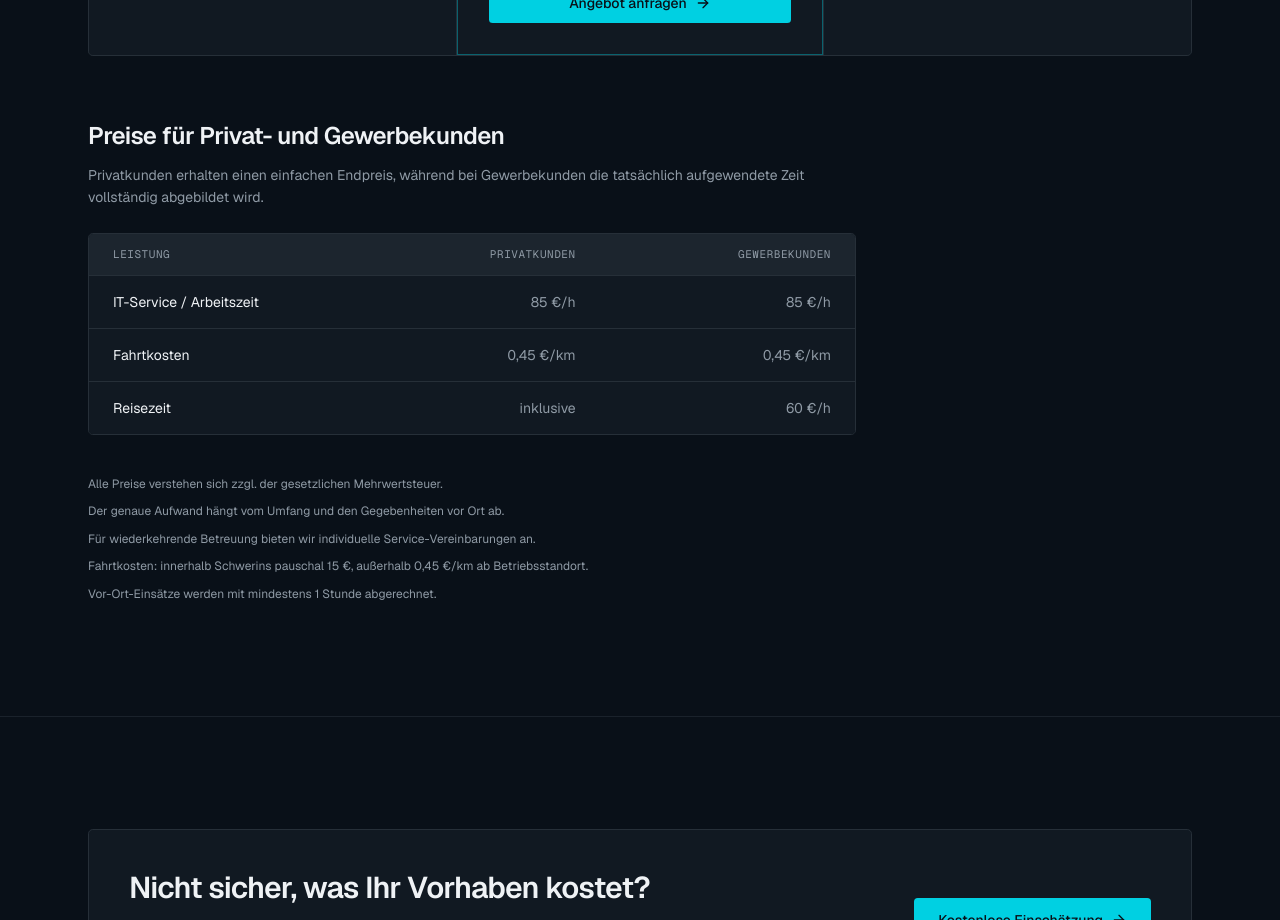
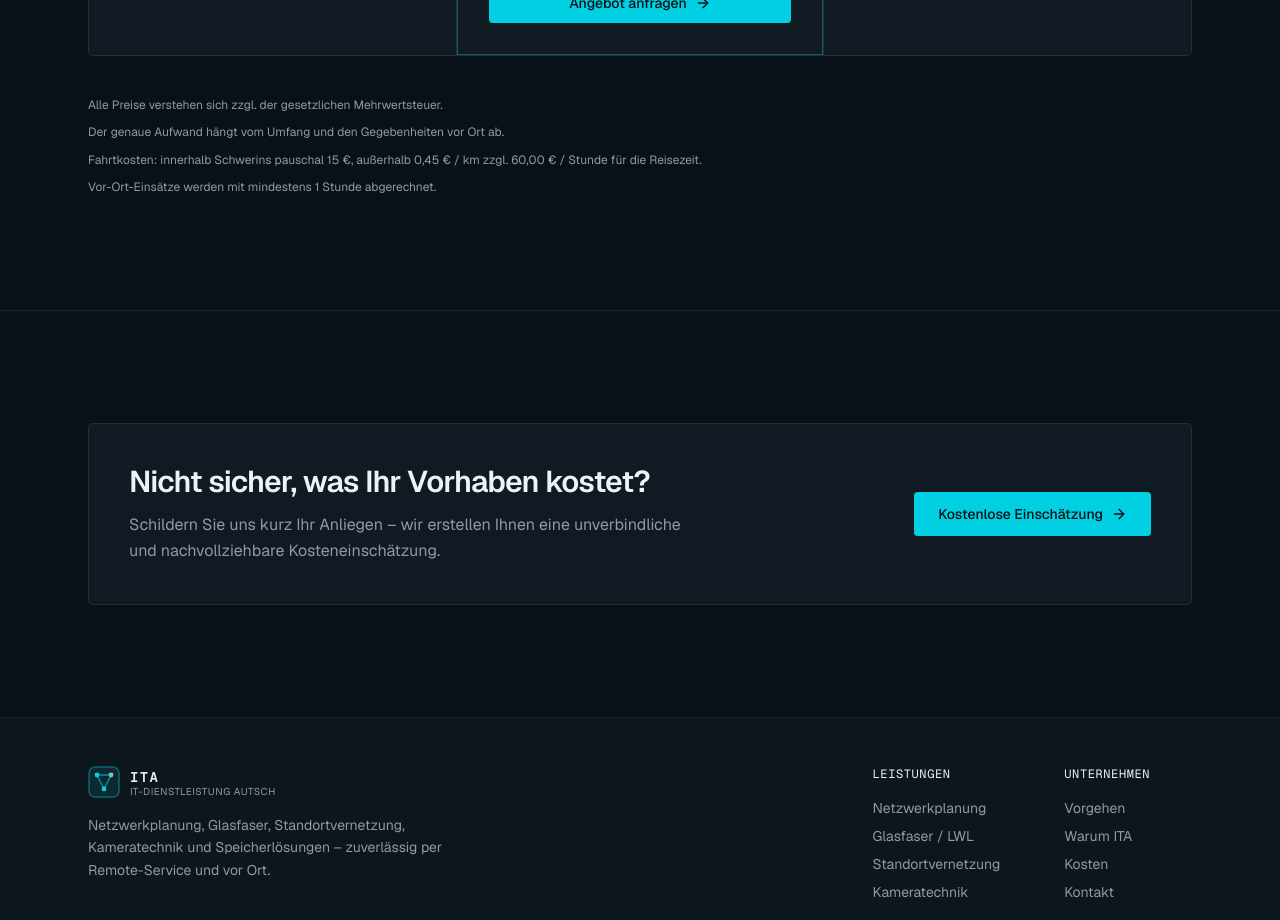
Before and after one commit to kilianautsch-code/ITA, a Next.js app: page /kosten in a window 1280 px wide. Shown: the part 860-1780 px from the top of the page. Built offline with nearby package versions, Linux system fonts and the light colour scheme.

Commit message:
Simplify Kosten page pricing details

```diff
--- a/app/kosten/page.tsx
+++ b/app/kosten/page.tsx
@@ -52,17 +52,10 @@ const packages = [
   },
 ]
 
-const priceTable = [
-  { label: "IT-Service / Arbeitszeit", private: "85 €/h", business: "85 €/h" },
-  { label: "Fahrtkosten", private: "0,45 €/km", business: "0,45 €/km" },
-  { label: "Reisezeit", private: "inklusive", business: "60 €/h" },
-]
-
 const notes = [
   "Alle Preise verstehen sich zzgl. der gesetzlichen Mehrwertsteuer.",
   "Der genaue Aufwand hängt vom Umfang und den Gegebenheiten vor Ort ab.",
-  "Für wiederkehrende Betreuung bieten wir individuelle Service-Vereinbarungen an.",
-  "Fahrtkosten: innerhalb Schwerins pauschal 15 €, außerhalb 0,45 €/km ab Betriebsstandort.",
+  "Fahrtkosten: innerhalb Schwerins pauschal 15 €, außerhalb  0,45 € / km zzgl. 60,00 € / Stunde für die Reisezeit.",
   "Vor-Ort-Einsätze werden mit mindestens 1 Stunde abgerechnet.",
 ]
 
@@ -125,46 +118,6 @@ export default function KostenPage() {
               ))}
             </div>
 
-            <div className="mt-16 max-w-3xl">
-              <h2 className="text-balance text-xl font-semibold tracking-tight text-foreground sm:text-2xl">
-                Preise für Privat- und Gewerbekunden
-              </h2>
-              <p className="mt-3 text-pretty text-sm leading-relaxed text-muted-foreground">
-                Privatkunden erhalten einen einfachen Endpreis, während bei Gewerbekunden die
-                tatsächlich aufgewendete Zeit vollständig abgebildet wird.
-              </p>
-
-              <div className="mt-6 overflow-hidden rounded-lg border border-border">
-                <div className="grid grid-cols-3 border-b border-border bg-secondary">
-                  <div className="px-4 py-3 font-mono text-[11px] uppercase tracking-wider text-muted-foreground sm:px-6">
-                    Leistung
-                  </div>
-                  <div className="px-4 py-3 text-right font-mono text-[11px] uppercase tracking-wider text-muted-foreground sm:px-6">
-                    Privatkunden
-                  </div>
-                  <div className="px-4 py-3 text-right font-mono text-[11px] uppercase tracking-wider text-muted-foreground sm:px-6">
-                    Gewerbekunden
-                  </div>
-                </div>
-                {priceTable.map((row, i) => (
-                  <div
-                    key={row.label}
-                    className={`grid grid-cols-3 items-center bg-card ${
-                      i !== priceTable.length - 1 ? "border-b border-border" : ""
-                    }`}
-                  >
-                    <div className="px-4 py-4 text-sm text-foreground sm:px-6">{row.label}</div>
-                    <div className="px-4 py-4 text-right text-sm tabular-nums text-muted-foreground sm:px-6">
-                      {row.private}
-                    </div>
-                    <div className="px-4 py-4 text-right text-sm tabular-nums text-muted-foreground sm:px-6">
-                      {row.business}
-                    </div>
-                  </div>
-                ))}
-              </div>
-            </div>
-
             <ul className="mt-10 flex flex-col gap-2">
               {notes.map((n) => (
                 <li key={n} className="text-xs leading-relaxed text-muted-foreground">
```
